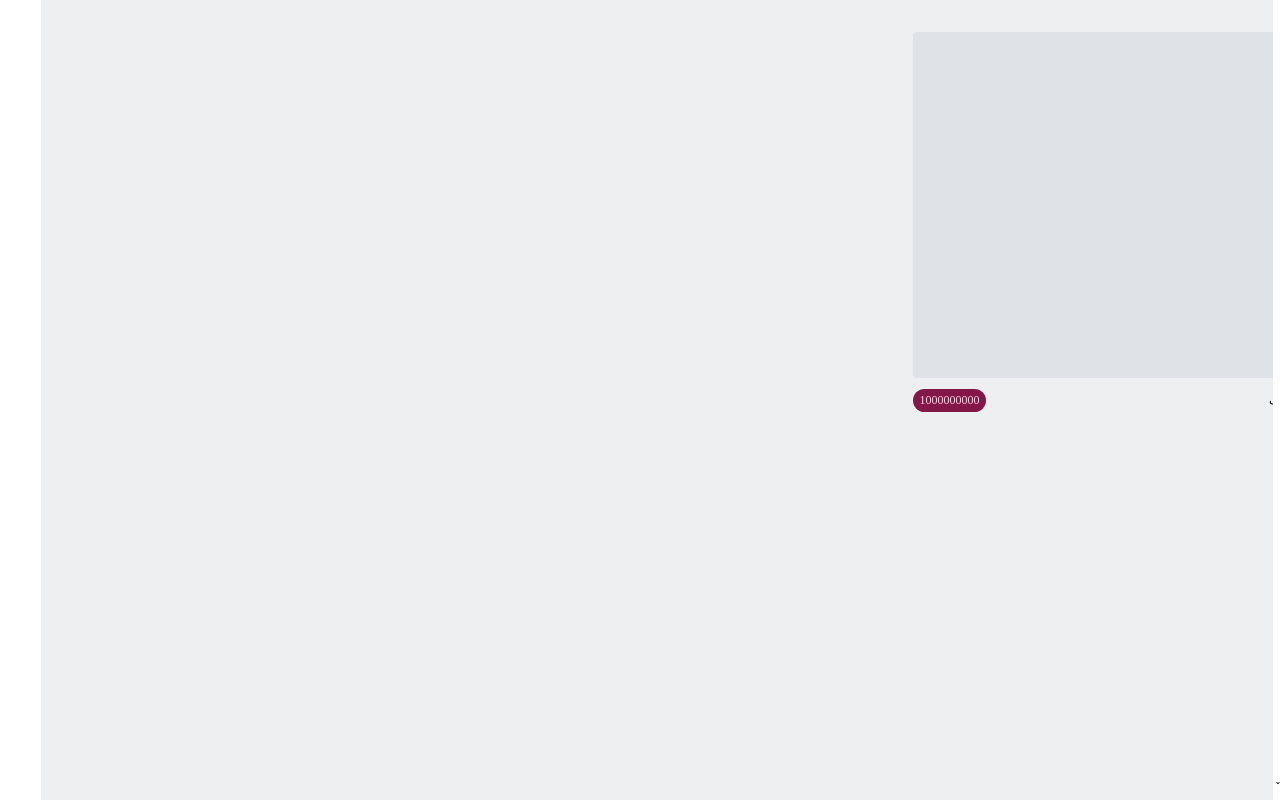
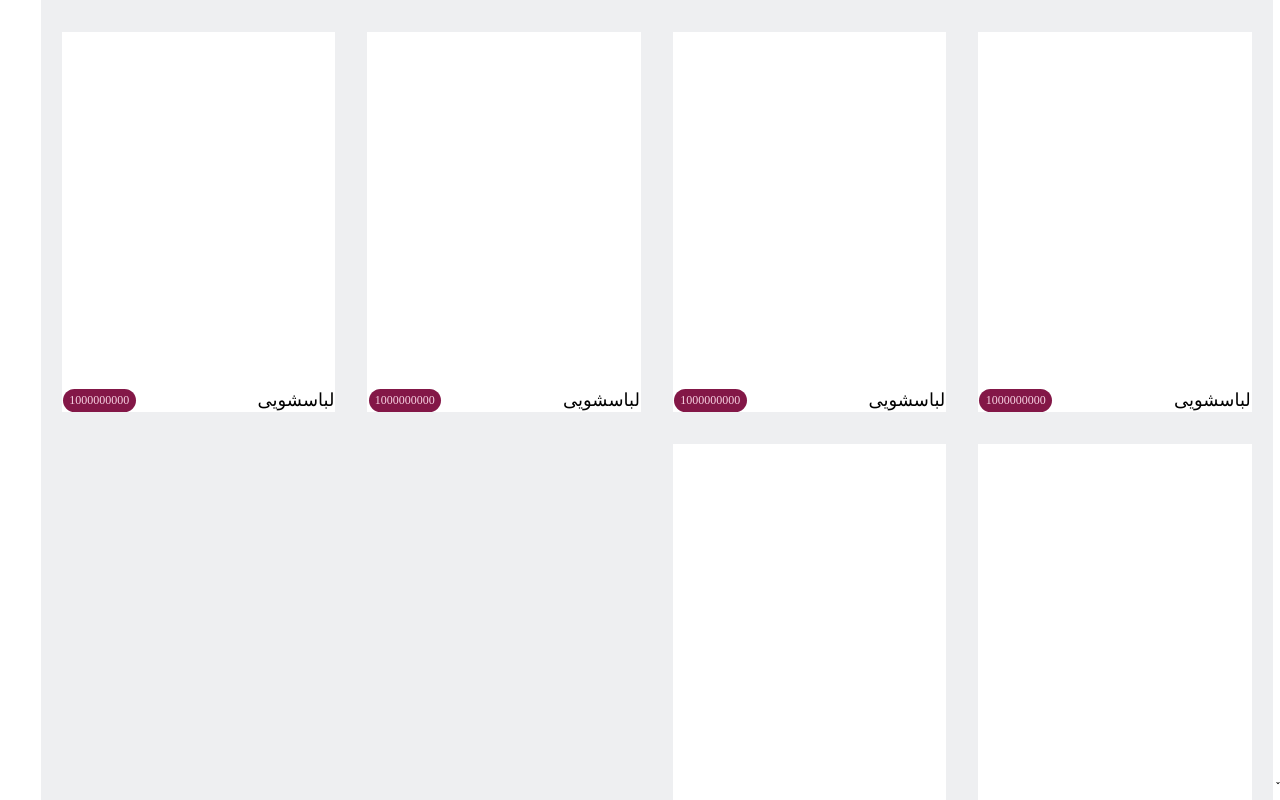
Before and after one commit to mahsanajafii/e-commerce, a React (Vite) app: page /favorites in a window 1280 px wide. Built offline with nearby package versions, Linux system fonts and the light colour scheme.

Commit message:
feat: :sparkles: compelete Favorites component and FavoritesPage
#27

```diff
--- a/src/components/common/productCard/ProductCard.tsx
+++ b/src/components/common/productCard/ProductCard.tsx
@@ -17,9 +17,9 @@ const ProductCard: React.FC<IProductCardProps> = ({
   fontSize,
 }) => {
   return (
-    <div className="flex flex-col max-w-[40.4rem] max-h-[38.6rem] gap-4 justify-between items-center">
-      <div className="w-[404px] h-[346px] bg-[#DFE3E8] rounded-md"></div>
-      <div className="flex justify-between items-center w-[40.4rem] h-[2.4rem]">
+    <div className="flex flex-col max-w-[40.4rem] max-h-[38.6rem] bg-white gap-4 justify-between items-center">
+      <div className="max-w-[404px] h-[346px] bg-[#DFE3E8] rounded-md"></div>
+      <div className="flex justify-between items-center gap-[12.2rem] max-w-[40.4rem] h-[2.4rem]">
         <p className={productTitleStyle}>{productTitle}</p>
         <Badge padding={padding} fontSize={fontSize}>
           {badgeTitle}
--- a/src/components/favorites/Favorites.tsx
+++ b/src/components/favorites/Favorites.tsx
@@ -11,13 +11,13 @@ interface IFavoritesProps {
 
 const Favorites : React.FC<IFavoritesProps> = ({favoriteProducts}) => {
   return (
-    <section className="w-full grid grid-cols-4 gap-[3.2rem] py-[3.2rem] px-[2.1rem] overflow-y-auto">
+    <section className="w-full h-screen grid grid-cols-4 gap-[3.2rem] py-[3.2rem] px-[2.1rem] overflow-y-auto">
         {favoriteProducts.map((favouriteProduct, index) => {
             return (
                 <ProductCard
                 key={index}
                 productTitle={favouriteProduct.productTitle}
-                productTitleStyle="text-text-primary text-lg text-normal"
+                productTitleStyle="text-text-primary text-[1.8rem] text-normal"
                 badgeTitle={favouriteProduct.badgeTitle}
                 padding="px-2.5"
                 fontSize="text-[1.2rem]"
--- a/src/pages/favoritesPage/FavoritesPage.tsx
+++ b/src/pages/favoritesPage/FavoritesPage.tsx
@@ -4,7 +4,27 @@ const items = [
   {
     productTitle : "لباسشویی",
     badgeTitle : "1000000000",
-  }
+  },
+  {
+    productTitle : "لباسشویی",
+    badgeTitle : "1000000000",
+  },
+  {
+    productTitle : "لباسشویی",
+    badgeTitle : "1000000000",
+  },
+  {
+    productTitle : "لباسشویی",
+    badgeTitle : "1000000000",
+  },
+  {
+    productTitle : "لباسشویی",
+    badgeTitle : "1000000000",
+  },
+  {
+    productTitle : "لباسشویی",
+    badgeTitle : "1000000000",
+  },
 ]
 
 const FavoritesPage = () => {
```
Also changed, not shown: 1 other file (tests, documents, lock files or other folders).
